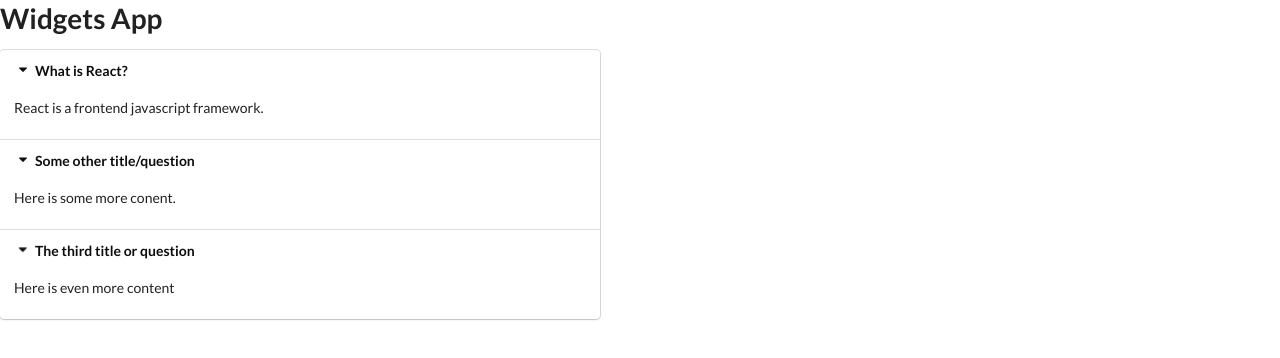
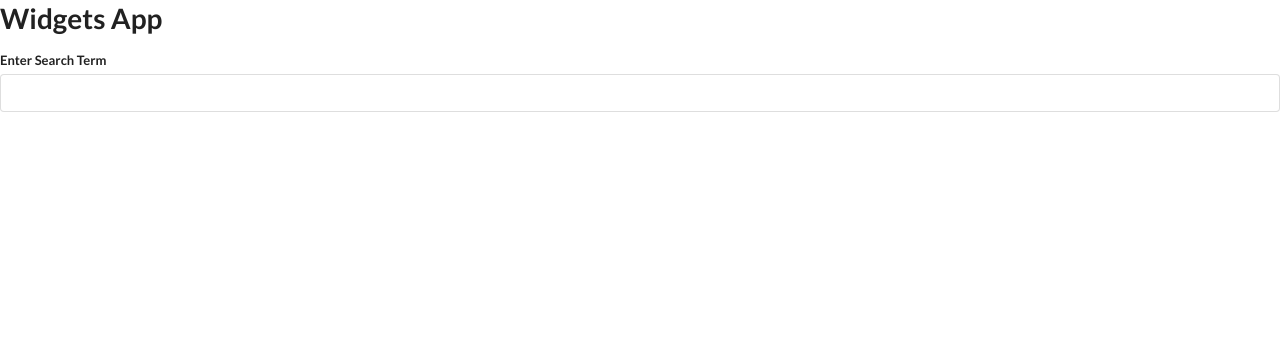
Before and after one commit to BenCullenDev/widgets, a React (Create React App) app: page / in a window 1280 px wide. Shown: the top 358 px of the page. Built offline with nearby package versions, Linux system fonts and the light colour scheme.

Commit message:
wired up a search input

```diff
--- a/src/App.js
+++ b/src/App.js
@@ -1,5 +1,6 @@
 import React from "react";
 import Accordion from "./components/Accordion";
+import Search from "./components/Search";
 
 const items = [
     {
@@ -22,7 +23,7 @@ export default () => {
     return (
         <div>
             <h1>Widgets App</h1>
-            <Accordion items={items} />
+            <Search />
         </div>
 
     )
--- a/src/components/Accordion.js
+++ b/src/components/Accordion.js
@@ -1,14 +1,18 @@
-import React from "react";
+import React, { useState } from "react";
 
 const Accordion = ({items}) => {
-
-    const renderedItems = items.map(item => {
+    const [activeIndex, setActiveIndex] = useState(null)
+    const onTitleClick = (index) => {
+        setActiveIndex(index)
+    }
+    const renderedItems = items.map((item, index) => {
+        const active = index === activeIndex ? 'active' : ''
         return  <React.Fragment key={item.title}>
-                    <div className="title active">
+                    <div className={`title ${active}`} onClick={() => onTitleClick(index)}>
                         <i className="dropdown icon"></i>
                         {item.title}
                     </div>
-                    <div className="content active">
+                    <div className={`content ${active}`}>
                         <p>{item.content}</p>
                     </div>
                 </React.Fragment>
--- /dev/null
+++ b/src/components/Search.js
@@ -0,0 +1,21 @@
+import React, { useState } from "react";
+
+const Search = () => {
+    const [searchTerm, setSearchTerm] = useState('')
+    return (
+        <div>
+            <div className="ui form">
+                <div className="field">
+                    <label>Enter Search Term</label>
+                    <input
+                    className="input"
+                    value={searchTerm}
+                    onChange={e => setSearchTerm(e.target.value)}
+                    />
+                </div>
+            </div>
+        </div>
+    )
+}
+
+export default Search
```
